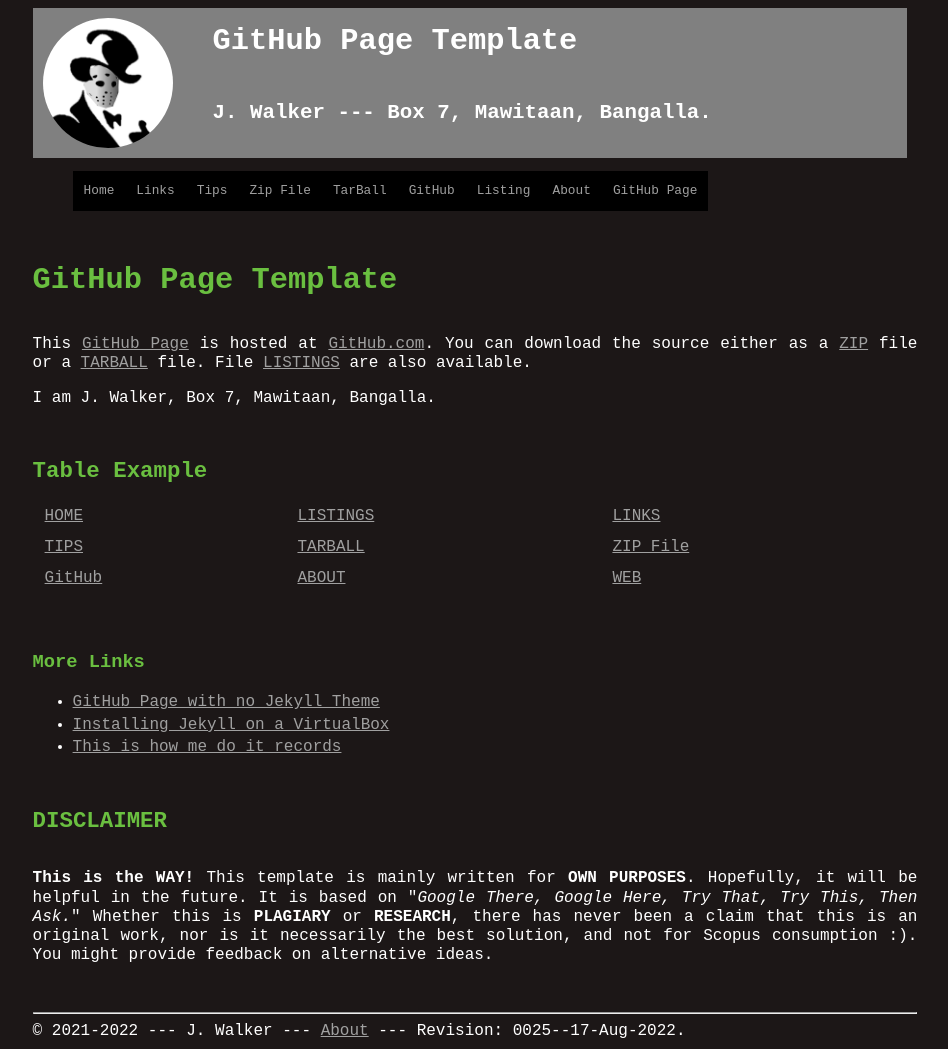
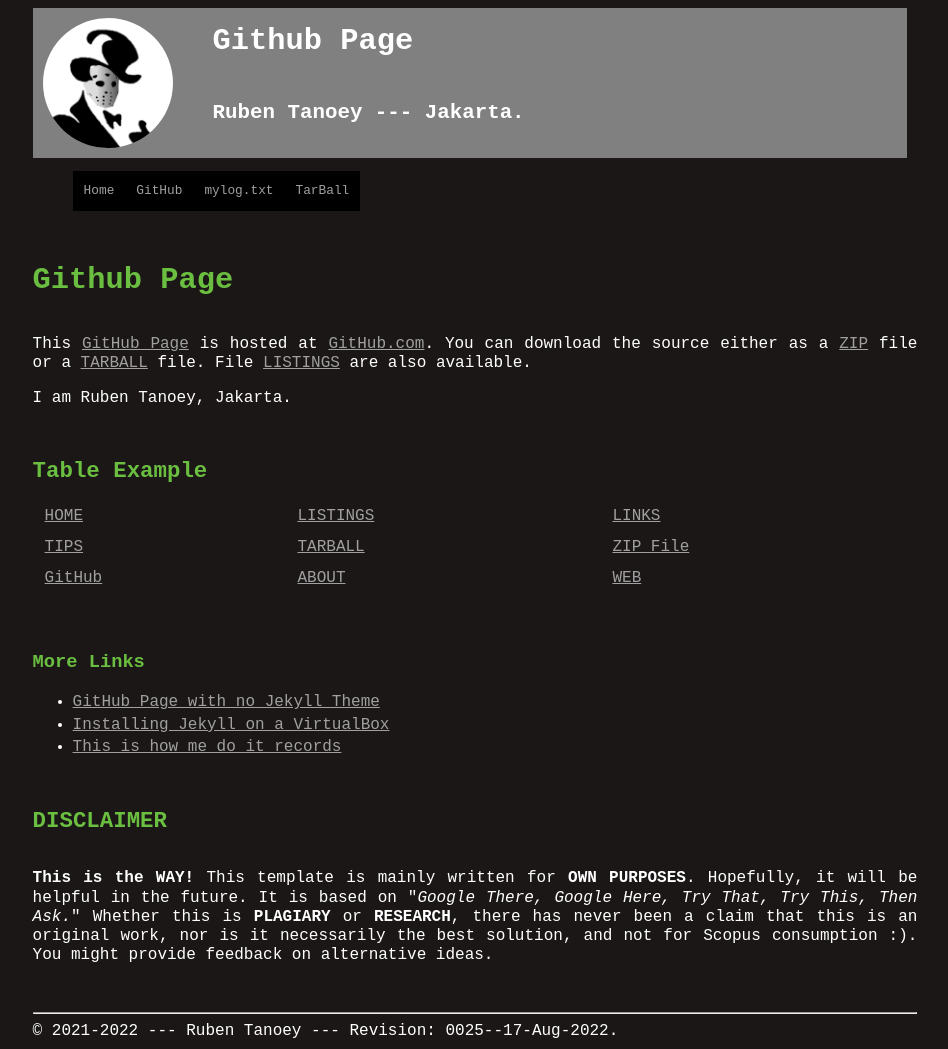
Before and after one commit to rubentanoey/os222, a Jekyll site: the page built from index.md, in a window 1280 px wide. Shown: the whole page, without its empty margins (165-1113 px from the left). Built offline with Jekyll 4.4.1, drawn with Linux system fonts in a browser that asks for light colours.

Commit message:
Makefile and _config.yml edit

```diff
--- a/_config.yml
+++ b/_config.yml
@@ -1,41 +1,28 @@
 version:          "0025--17-Aug-2022"
 copyright:        "2021-2022"
-title:            "GitHub Page Template"
-author:           "J. Walker"
-address:          "Box 7, Mawitaan, Bangalla."
+title:            "Github Page"
+author:           "Ruben Tanoey"
+address:          "Jakarta."
 description:
-  This is a
-  GitHub Page Template description.
-  See also tagline.
+  OS 2022 Student
 disclaimer:
-  I have spoken.
-tagline:          "This is a GitHub Page Template tagline"
+  Trying my best.
 keywords:         "jekyll, testing"
 navbarlinks:
 - navbar:         "Home"
   link:           "/"
-- navbar:         "Links"
-  link:           "/LINKS/"
-- navbar:         "Tips"
-  link:           "/TIPS/"
-- navbar:         "Zip File"
-  link:           "/template.zip"
+- navbar:         "GitHub"
+  link:           "https://github.com/rubentanoey/os222"
+- navbar:         "mylog.txt"
+  link:           "https://github.com/rubentanoey/os222/blob/main/TXT/mylog.txt"
 - navbar:         "TarBall"
-  link:           "/template.tar.bz2"
-- navbar:         "GitHub"
-  link:           "https://github.com/yforku/template/"
-- navbar:         "Listing"
-  link:           "/000.html"
-- navbar:         "About"
-  link:           "/ABOUT/"
-- navbar:         "GitHub Page"
-  link:           "https://template.vlsm.org/"
+  link:           "https://os.vlsm.org/Log/rubentanoey.tar.bz2.txt"
 lang:             "en-US"
 sitemap:          "true"
 markdown:         "kramdown"
-urlweb:           "https://template.vlsm.org/"
+urlweb:           "https://rubentanoey.github.io/os222/"
 urlcontact:       "TBA"
-urlgithub:        "https://github.com/yforku/template/"
+urlgithub:        "https://github.com/rubentanoey/os222"
 google_analytics: "G-KPSLWHN6H7"
 plugins:
 - jekyll-sitemap
```
Also changed, not shown: 1 other file.
